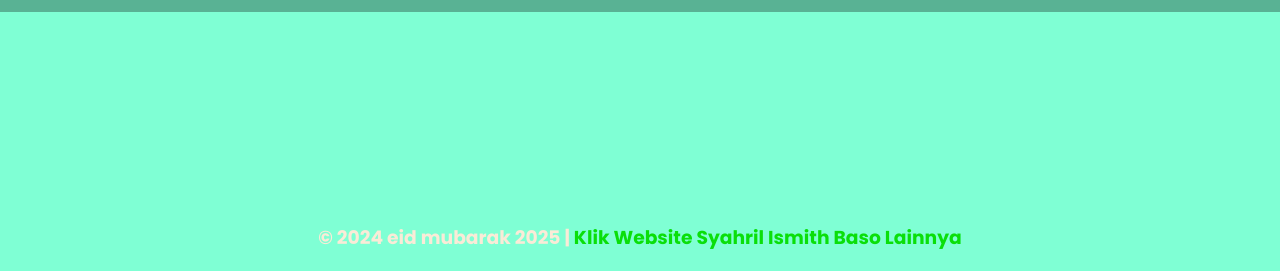
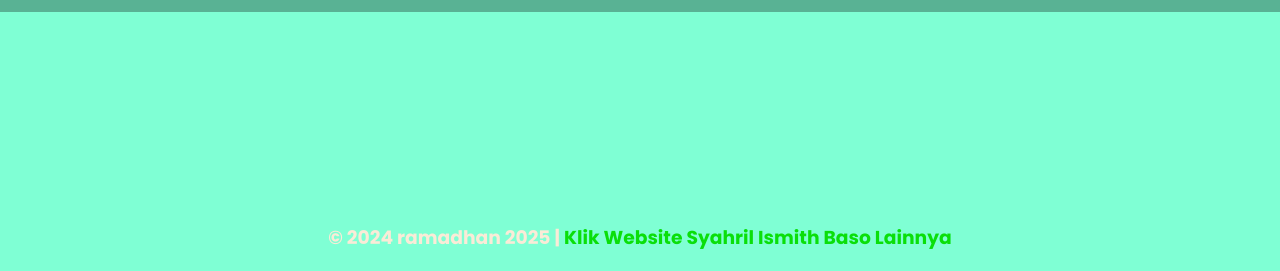
Before and after one commit to syahrilbaso/hitung-mundur-ramadhan-2026, a plain HTML site: page index.html in a window 1280 px wide. Shown: the part 529-800 px from the top of the page. Drawn offline with Linux system fonts and the light colour scheme.

Commit message:
Update index.html

```diff
--- a/index.html
+++ b/index.html
@@ -18,7 +18,7 @@
         <div id="second">00</div>
     </div>
     <footer>
-        <h3>&copy 2024 eid mubarak 2025 | <a href="https://syahrilbaso.github.io" target="_blank">Klik Website Syahril Ismith Baso Lainnya</a></h3>
+        <h3>&copy 2024 ramadhan 2025 | <a href="https://syahrilbaso.github.io" target="_blank">Klik Website Syahril Ismith Baso Lainnya</a></h3>
     </footer>
 
     <script src="script.js"></script>
```
